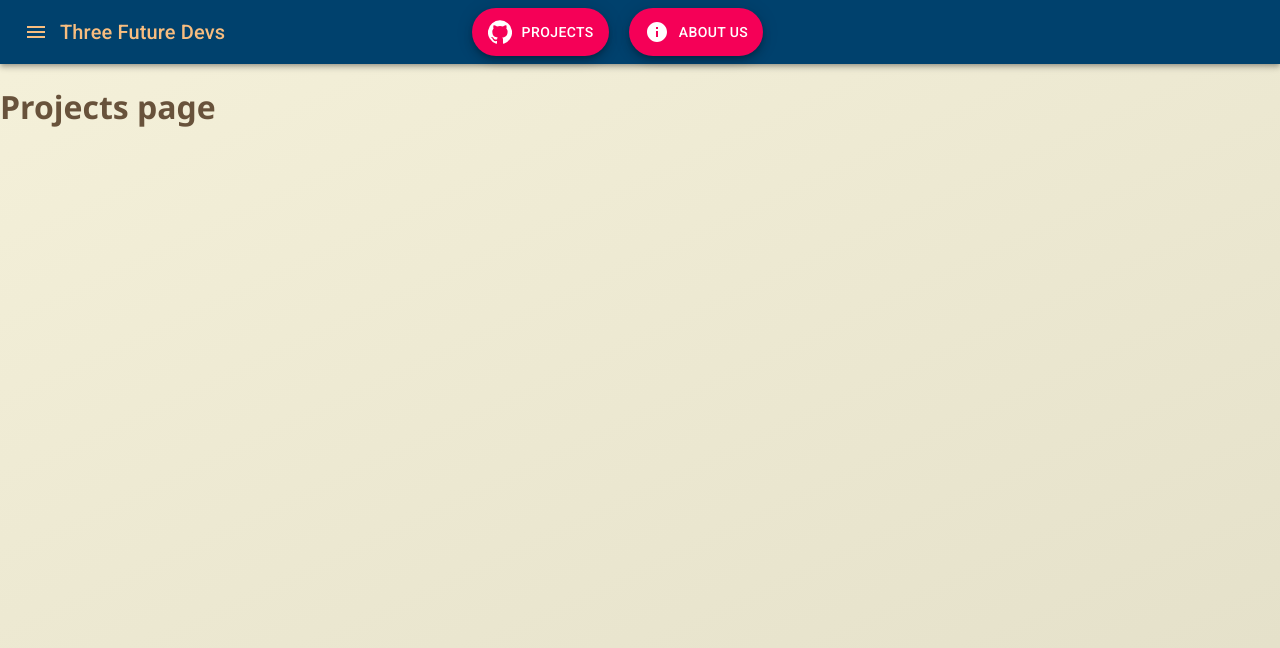
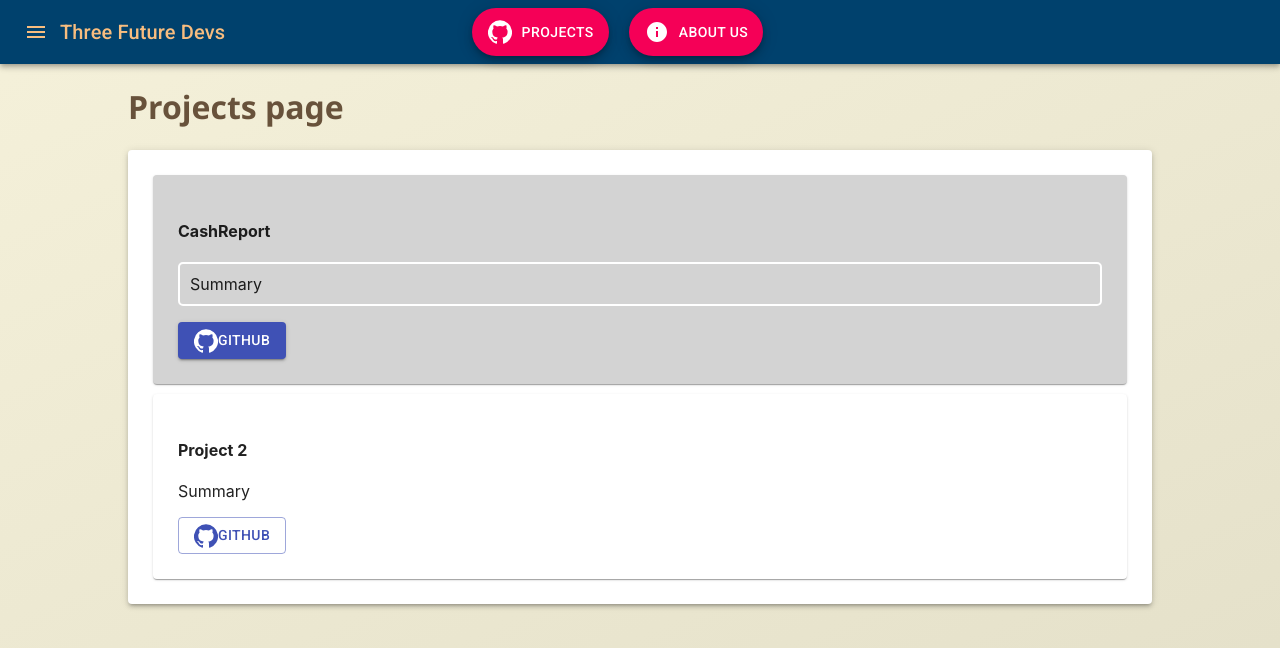
Before and after one commit to Kidanu/FutureDevs, a React (Create React App) app: page /projects in a window 1280 px wide. Shown: the top 648 px of the page. Built offline with nearby package versions, Linux system fonts and the light colour scheme.

Commit message:
Projects page work in progres Co-authored-by: Xarczuz <chjunchi.chiu@gmail.com> Co-authored-by: Kidanu <tobiasmindell@gmail.com>

```diff
--- a/src/App.js
+++ b/src/App.js
@@ -4,7 +4,6 @@ import { BrowserRouter, Switch, Route } from 'react-router-dom';
 import Home from './Home/Home';
 import Projects from './Projects/Projects';
 import AboutUs from './AboutUs/AboutUs';
-import Contacts from './Contacts/Contacts';
 import Meny from './Components/Meny';
 
 import './App.css';
@@ -17,7 +16,6 @@ function App() {
         <Route exact path="/" component={Home} />
         <Route exact path="/projects" component={Projects} />
         <Route exact path="/aboutus" component={AboutUs} />
-        <Route exact path="/contacts" component={Contacts} />
       </Switch>
     </BrowserRouter>
   );
--- a/src/Components/LeftDrawer.js
+++ b/src/Components/LeftDrawer.js
@@ -10,7 +10,6 @@ import GitHubIcon from '@material-ui/icons/GitHub';
 import HomeIcon from '@material-ui/icons/Home';
 import InfoIcon from '@material-ui/icons/Info';
 import MenuIcon from '@material-ui/icons/Menu';
-import TelegramIcon from '@material-ui/icons/Telegram';
 import clsx from 'clsx';
 import React from 'react';
 import { Link } from 'react-router-dom';
@@ -67,12 +66,6 @@ export default function LeftDrawer() {
           </ListItemIcon>
           <ListItemText primary="About us" />
         </ListItem>
-        <ListItem button component={Link} to={'/contacts'}>
-          <ListItemIcon>
-            <TelegramIcon />
-          </ListItemIcon>
-          <ListItemText primary="Contacts" />
-        </ListItem>
       </List>
     </div>
   );
--- a/src/Components/LetterAvatars.js
+++ b/src/Components/LetterAvatars.js
@@ -9,7 +9,6 @@ import './OurAvatars.css';
 import { Typography } from '@material-ui/core';
 import Fab from '@material-ui/core/Fab';
 import Card from '@material-ui/core/Card';
-import { createMuiTheme, ThemeProvider } from '@material-ui/core/styles';
 
 const useStyles = makeStyles((theme) => ({
   root: {
--- a/src/Components/NavigatonBar.js
+++ b/src/Components/NavigatonBar.js
@@ -7,6 +7,7 @@ import LeftDrawer from './LeftDrawer';
 import Fab from '@material-ui/core/Fab';
 import GitHubIcon from '@material-ui/icons/GitHub';
 import InfoIcon from '@material-ui/icons/Info';
+import { Link } from 'react-router-dom';
 import './NavigationBar.css';
 
 const useStyles = makeStyles((theme) => ({
@@ -33,8 +34,8 @@ export default function NavigatonBar() {
             Three Future Devs
           </Typography>
           <div className="Btns">
-            <Fab variant="extended" color="secondary" style={{ marginRight: '20px', paddingRight: '15px' }}><GitHubIcon style={{ paddingRight: '10px' }} /> Projects</Fab>
-            <Fab variant="extended" color="secondary" style={{ paddingRight: '15px' }}><InfoIcon style={{ paddingRight: '10px' }} /> About Us</Fab>
+            <Fab component={Link} to={"/projects"} variant="extended" color="secondary" style={{ marginRight: '20px', paddingRight: '15px' }}><GitHubIcon style={{ paddingRight: '10px' }} /> Projects</Fab>
+            <Fab component={Link} to={"/aboutus"} variant="extended" color="secondary" style={{ paddingRight: '15px' }}><InfoIcon style={{ paddingRight: '10px' }} /> About Us</Fab>
           </div>
         </Toolbar>
       </AppBar>
--- a/src/Contacts/Contacts.js
+++ /dev/null
@@ -1,13 +0,0 @@
-import React, { Component } from 'react';
-
-export default class Contacts extends Component {
-    render() {
-        return (
-            <div className="Contacts">
-                <div className="lander">
-                    <h1>Contacts page</h1>
-                </div>
-            </div>
-        );
-    }
-}
--- /dev/null
+++ b/src/Projects/Projects.css
@@ -0,0 +1,18 @@
+.Projects{
+  margin-left: 10%;
+  margin-right: 10%;
+}
+.ProjectCard{
+    margin: 10px;
+    padding: 25px;
+    box-shadow: 0 20px 20px 0 rgba(150, 28, 28, 0.2);
+    transition: 0.3s;
+}
+.ProjectCard:hover {
+    box-shadow: 10px 20px 20px 0 burlywood;
+  }
+  .Summary{
+      border: 2px solid white;
+      border-radius: 5px;
+      padding: 10px;
+  }
--- a/src/Projects/Projects.js
+++ b/src/Projects/Projects.js
@@ -1,12 +1,42 @@
 import React, { Component } from 'react';
+import Grid from '@material-ui/core/Grid';
+import Card from '@material-ui/core/Card';
+import Paper from '@material-ui/core/Paper';
+import Button from '@material-ui/core/Button';
+import GitHubIcon from '@material-ui/icons/GitHub';
+
+import './Projects.css';
 
 export default class Projects extends Component {
   render() {
     return (
-      <div className="Projects">
-        <div className="lander">
-          <h1>Projects page</h1>
-        </div>
+      <div className="Projects"><h1>Projects page</h1>
+        <Grid container>
+          <Grid xs={12}>
+            <Paper style={{ padding: '15px' }} elevation={3}>
+              <Card style={{ backgroundColor: 'lightgray' }} className="ProjectCard">
+                <h4>CashReport</h4>
+                <p className="Summary">
+                  Summary
+                </p>
+                <Button variant="contained" color="primary" href="https://github.com/Xarczuz/CashReportV3">
+                  <GitHubIcon /> GitHub
+                </Button>
+              </Card>
+              <Card className="ProjectCard">
+                <h4>Project 2</h4>
+                <p>
+                  Summary
+                </p>
+                <Button variant="outlined" color="primary" href="">
+                  <GitHubIcon /> GitHub
+                </Button>
+              </Card>
+            </Paper>
+
+
+          </Grid>
+        </Grid>
       </div>
     );
   }
```
